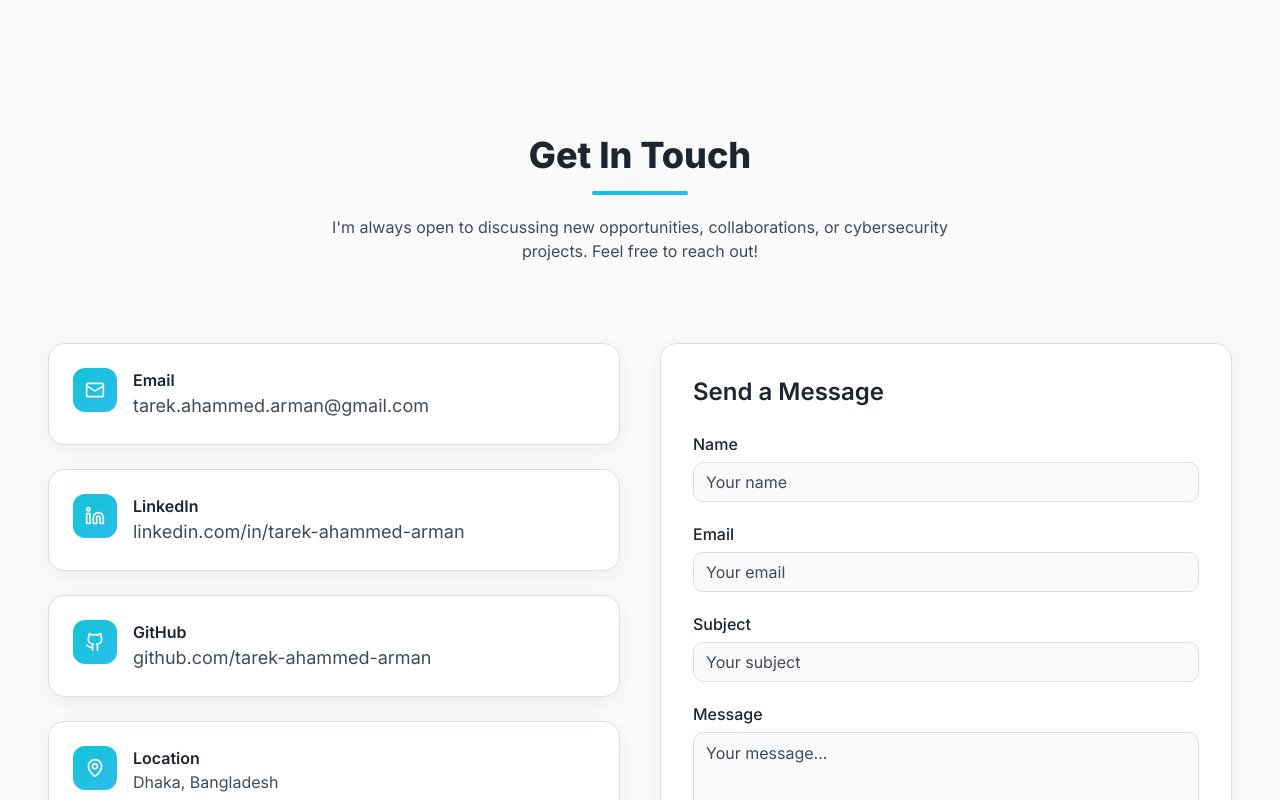
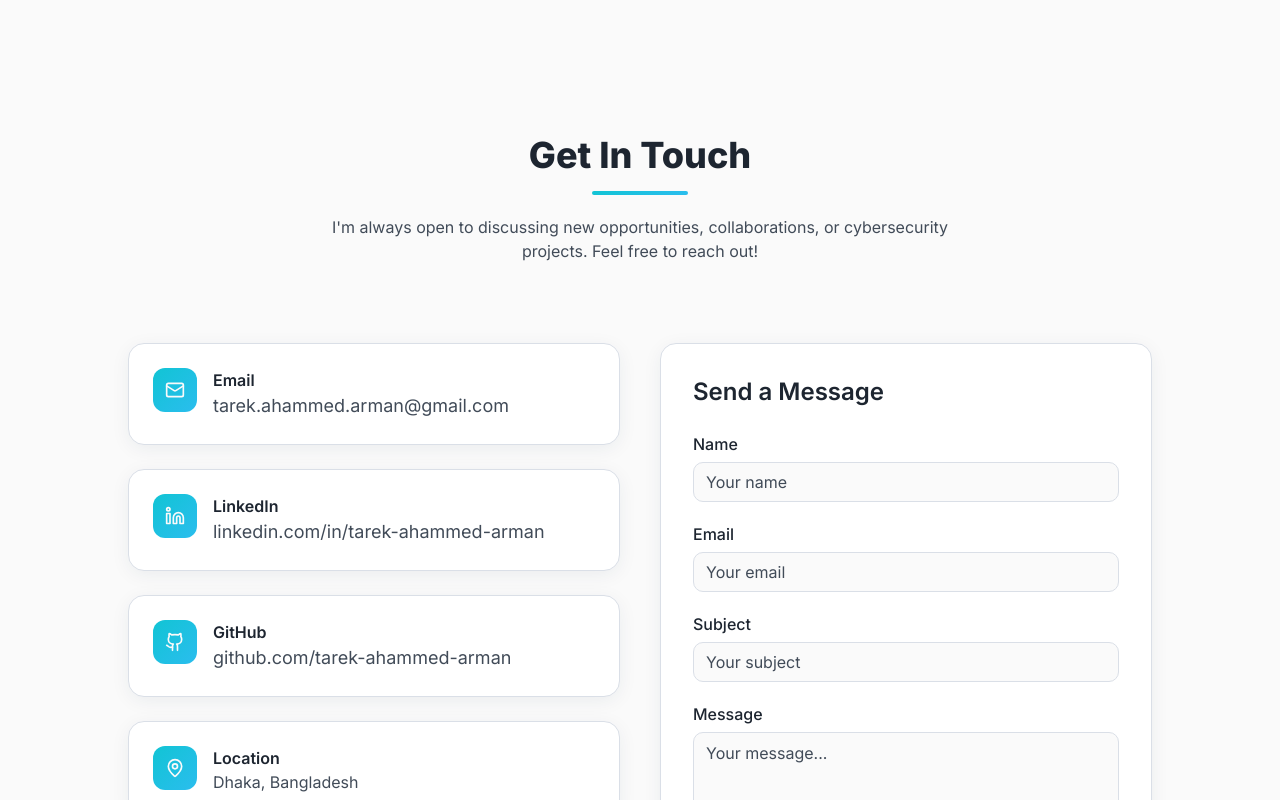
Before and after one commit to tarek-ahammed-arman/portfolio, a React (Vite) app: page / in a window 1280 px wide. Shown: the part 5240-6040 px from the top of the page. Built offline with nearby package versions, Linux system fonts and the light colour scheme; the HTML template or start-up script is replaced by a standard one.

Commit message:
Downgraded text sizes and spacing

```diff
--- a/src/components/Contact.tsx
+++ b/src/components/Contact.tsx
@@ -78,7 +78,7 @@
 
   return (
     <section id="contact" className="py-24 px-4 sm:px-6 lg:px-12 bg-background">
-      <div className="max-w-7xl mx-auto">
+      <div className="max-w-5xl mx-auto">
         {/* Header */}
         <div className="text-center mb-16 sm:mb-20 animate-fade-up">
           <h2 className="text-xl sm:text-2xl md:text-3xl lg:text-4xl font-extrabold text-foreground mb-4">
```
